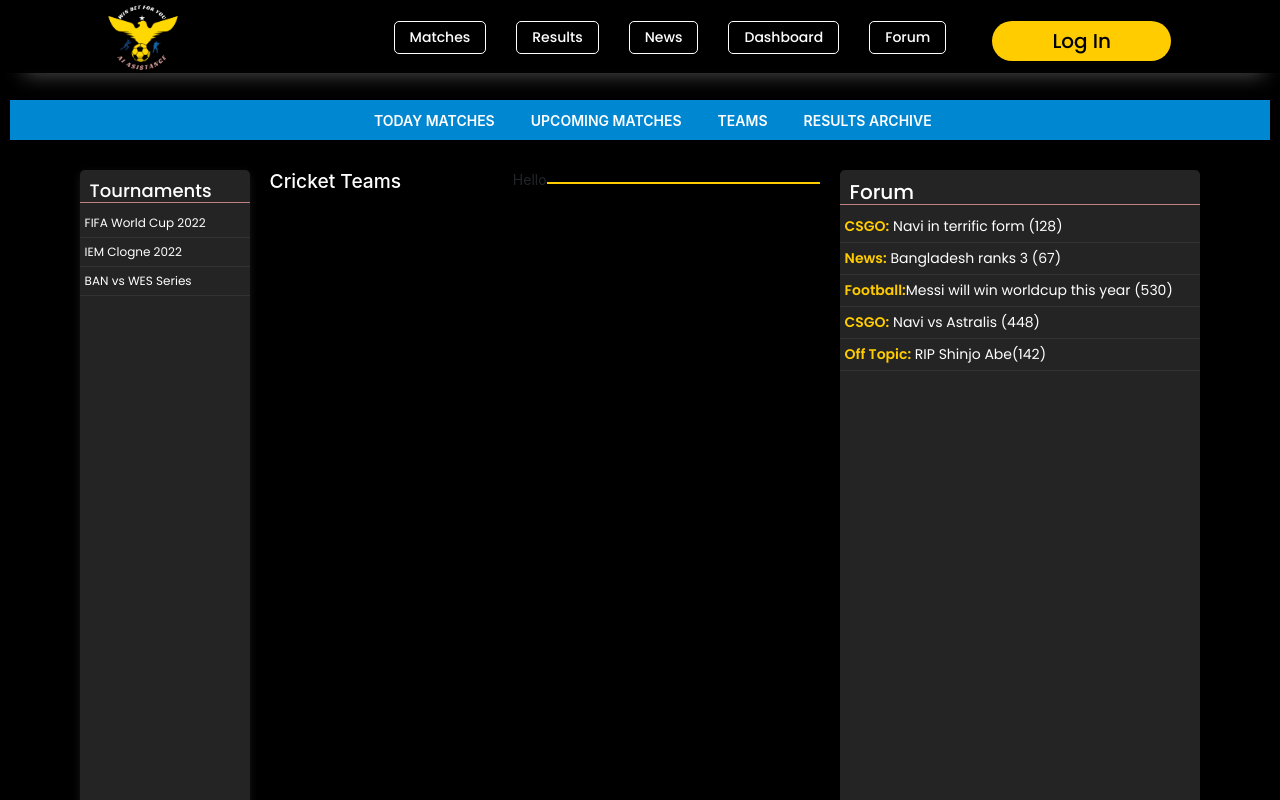
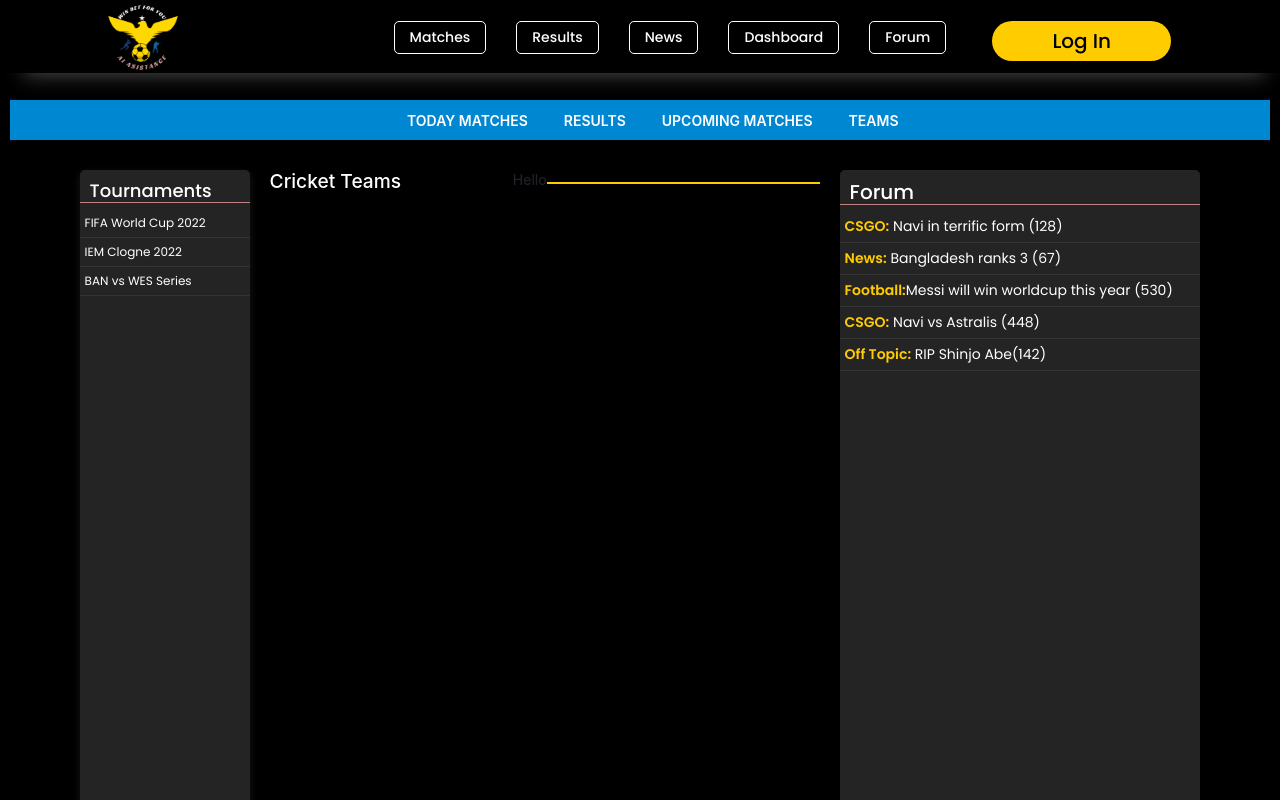
Before and after one commit to Horizon-dev4/react-sports, a React (Create React App) app: page /teams in a window 1280 px wide. Shown: the top 800 px of the page. Built offline with nearby package versions, Linux system fonts and the light colour scheme.

Commit message:
cricket sub menu edited

```diff
--- a/src/pages/Cri-Fball-Espt/Cricket/CurrentFutureSeries/CurrentFutureSeries.js
+++ b/src/pages/Cri-Fball-Espt/Cricket/CurrentFutureSeries/CurrentFutureSeries.js
@@ -144,6 +144,9 @@ console.log(d)
                       <Link to="/currentmatches">TODAY MATCHES</Link>
                     </li>
                     <li>
+                      <Link to="/seriesarchive">RESULTS</Link>
+                    </li>
+                    <li>
                       <Link to="/currentfutureseries">UPCOMING MATCHES</Link>
                     </li>
                     {/* <li>
@@ -152,9 +155,7 @@ console.log(d)
                     <li>
                       <Link to="/teams">Teams</Link>
                     </li>
-                    <li>
-                      <Link to="/seriesarchive">RESULTS ARCHIVE</Link>
-                    </li>
+
                   </ul>
                 </div>
               </div>
--- a/src/pages/Cri-Fball-Espt/Cricket/CurrentMatches/CurrentMatches.js
+++ b/src/pages/Cri-Fball-Espt/Cricket/CurrentMatches/CurrentMatches.js
@@ -83,6 +83,9 @@ export default class CurrentMatches extends Component {
                       <Link to="/currentmatches">TODAY MATCHES</Link>
                     </li>
                     <li>
+                      <Link to="/seriesarchive">RESULTS</Link>
+                    </li>
+                    <li>
                       <Link to="/currentfutureseries">UPCOMING MATCHES</Link>
                     </li>
                     {/* <li>
@@ -90,9 +93,6 @@ export default class CurrentMatches extends Component {
                     </li> */}
                     <li>
                       <Link to="/teams">Teams</Link>
-                    </li>
-                    <li>
-                      <Link to="/seriesarchive">RESULTS ARCHIVE</Link>
                     </li>
                   </ul>
                 </div>
--- a/src/pages/Cri-Fball-Espt/Cricket/SeriesArchive/SeriesArchive.js
+++ b/src/pages/Cri-Fball-Espt/Cricket/SeriesArchive/SeriesArchive.js
@@ -159,6 +159,9 @@ export default class SeriesArchive extends Component {
                       <Link to="/currentmatches">TODAY MATCHES</Link>
                     </li>
                     <li>
+                      <Link to="/seriesarchive">RESULTS</Link>
+                    </li>
+                    <li>
                       <Link to="/currentfutureseries">UPCOMING MATCHES</Link>
                     </li>
                     {/* <li>
@@ -166,9 +169,6 @@ export default class SeriesArchive extends Component {
                     </li> */}
                     <li>
                       <Link to="/teams">Teams</Link>
-                    </li>
-                    <li>
-                      <Link to="/seriesarchive">RESULTS ARCHIVE</Link>
                     </li>
                   </ul>
                 </div>
--- a/src/pages/Cri-Fball-Espt/Cricket/Teams/Teams.js
+++ b/src/pages/Cri-Fball-Espt/Cricket/Teams/Teams.js
@@ -16,6 +16,9 @@ function Teams() {
                     <Link to="/currentmatches">TODAY MATCHES</Link>
                   </li>
                   <li>
+                    <Link to="/seriesarchive">RESULTS</Link>
+                  </li>
+                  <li>
                     <Link to="/currentfutureseries">UPCOMING MATCHES</Link>
                   </li>
                   {/* <li>
@@ -23,9 +26,6 @@ function Teams() {
                   </li> */}
                   <li>
                     <Link to="/teams">Teams</Link>
-                  </li>
-                  <li>
-                    <Link to="/seriesarchive">RESULTS ARCHIVE</Link>
                   </li>
                 </ul>
               </div>
```
